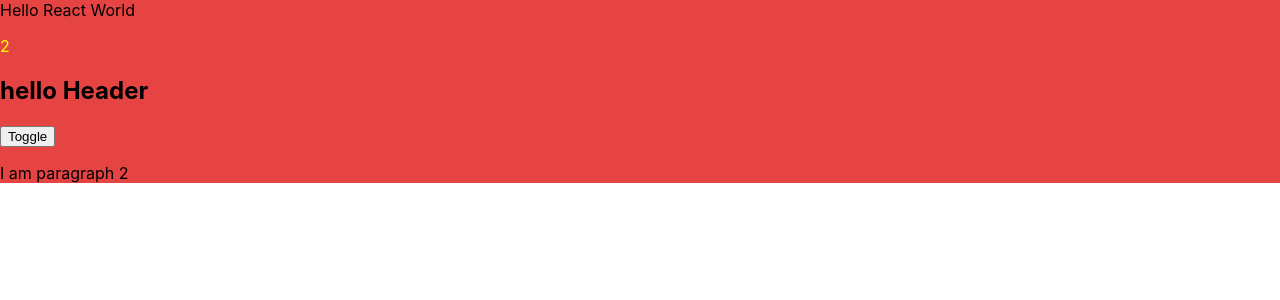
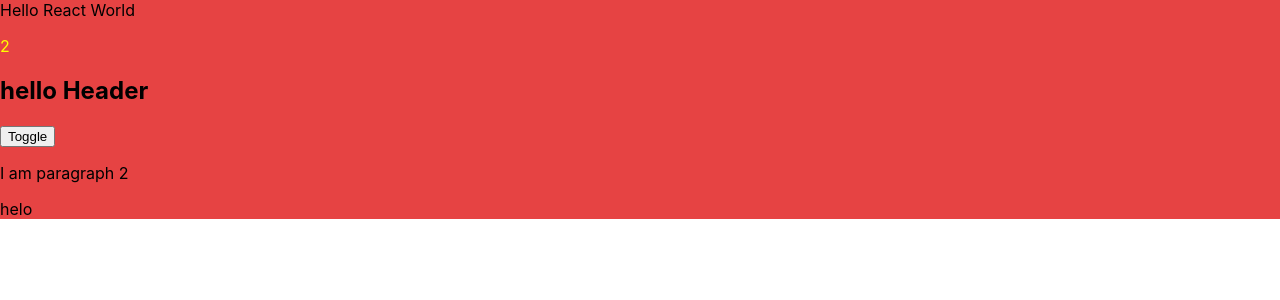
Before and after one commit to vipink28/reactbasicsmay, a React (Create React App) app: page / in a window 1280 px wide. Shown: the top 300 px of the page. Built offline with nearby package versions, Linux system fonts and the light colour scheme.

Commit message:
Sample commit

```diff
--- a/src/App.js
+++ b/src/App.js
@@ -12,6 +12,7 @@ function App(){
       Hello React World
       <p style={{color:"yellow", fontSize:size+""}}>{1+1}</p>
       <Header />
+      helo
     </div>
     </>
   )
```
